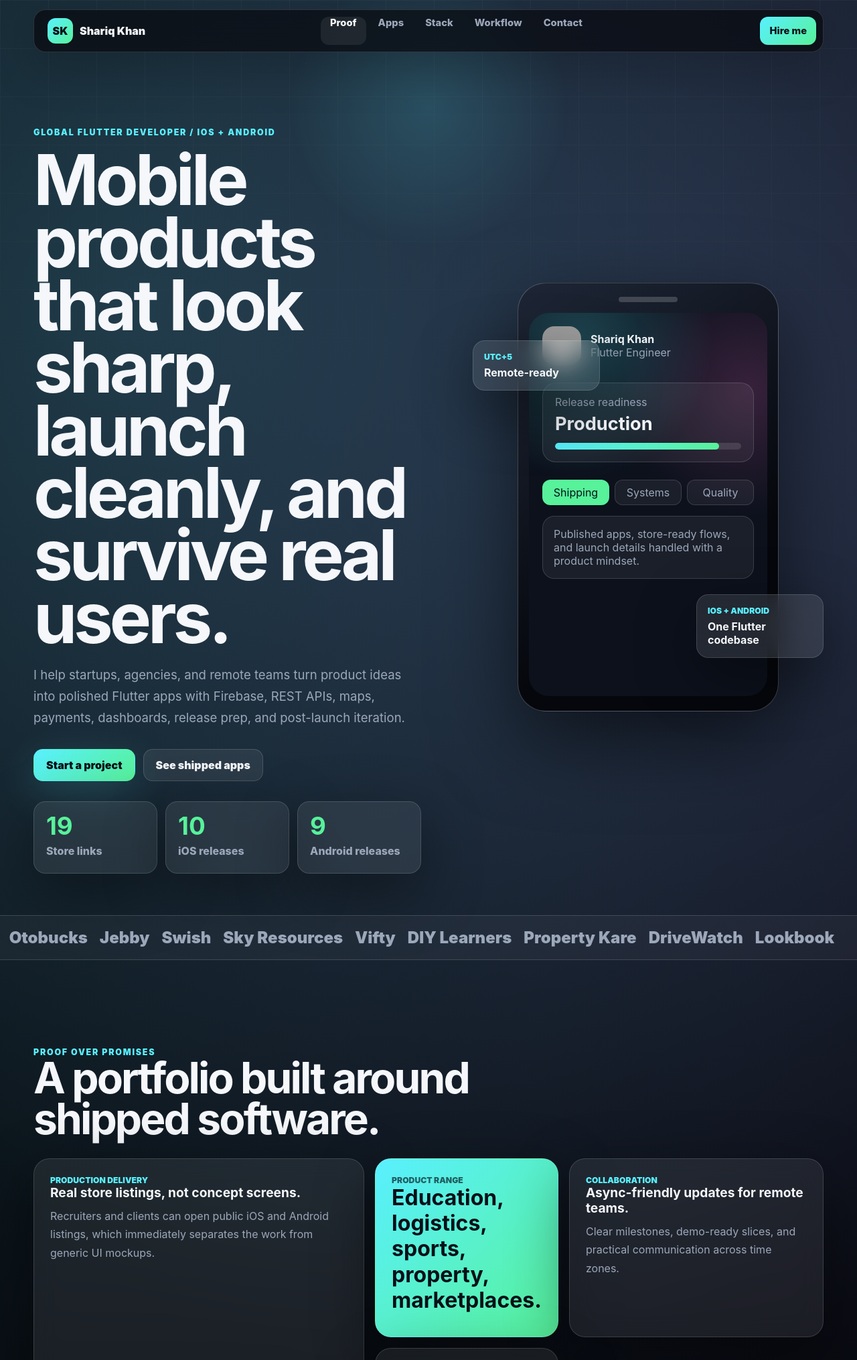
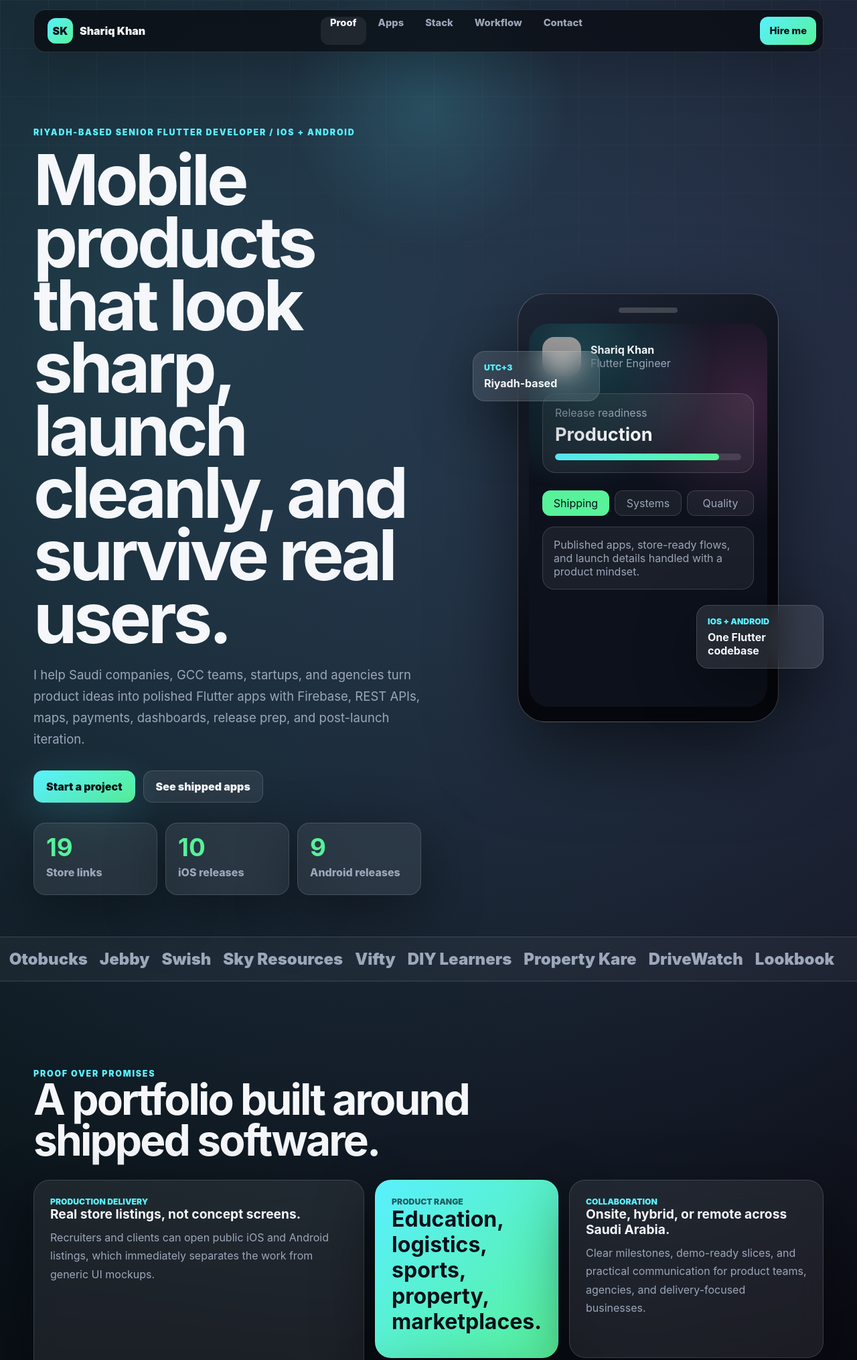
Before and after one commit to ZAMANWAY/zamanway-flutter-portfolio, a plain HTML site: page index.html in a window 1280 px wide. Shown: the top 2030 px of the page at 67% size. Drawn offline with Linux system fonts and the light colour scheme; grey boxes are pictures that could not be loaded.

Commit message:
Update portfolio for KSA positioning

```diff
--- a/index.html
+++ b/index.html
@@ -3,8 +3,8 @@
   <head>
     <meta charset="utf-8" />
     <meta name="viewport" content="width=device-width, initial-scale=1" />
-    <meta name="description" content="Shariq Khan is a Flutter developer building published iOS and Android apps for global startups, agencies, and remote product teams." />
-    <title>Shariq Khan | Flutter Developer</title>
+    <meta name="description" content="Shariq Khan is a Riyadh-based Senior Flutter Developer building published iOS and Android apps for Saudi companies, GCC teams, and product businesses." />
+    <title>Shariq Khan | Senior Flutter Developer KSA</title>
     <link rel="preconnect" href="https://avatars.githubusercontent.com" />
     <link rel="stylesheet" href="./styles.css" />
   </head>
@@ -20,9 +20,9 @@
     <main id="top">
       <section class="hero" data-reveal>
         <div class="hero-copy">
-          <p class="eyebrow">Global Flutter developer / iOS + Android</p>
+          <p class="eyebrow">Riyadh-based Senior Flutter Developer / iOS + Android</p>
           <h1>Mobile products that look sharp, launch cleanly, and survive real users.</h1>
-          <p class="hero-text">I help startups, agencies, and remote teams turn product ideas into polished Flutter apps with Firebase, REST APIs, maps, payments, dashboards, release prep, and post-launch iteration.</p>
+          <p class="hero-text">I help Saudi companies, GCC teams, startups, and agencies turn product ideas into polished Flutter apps with Firebase, REST APIs, maps, payments, dashboards, release prep, and post-launch iteration.</p>
           <div class="hero-actions"><a class="primary-button" href="#contact">Start a project</a><a class="secondary-button" href="#apps">See shipped apps</a></div>
           <div class="cred-strip" aria-label="Portfolio stats"><div><strong data-count="19">0</strong><span>Store links</span></div><div><strong data-count="10">0</strong><span>iOS releases</span></div><div><strong data-count="9">0</strong><span>Android releases</span></div></div>
         </div>
@@ -37,7 +37,7 @@
                 <p id="preview-copy">Published apps, store-ready flows, and launch details handled with a product mindset.</p>
               </div>
             </div>
-            <div class="floating-card card-one"><span>UTC+5</span><strong>Remote-ready</strong></div>
+            <div class="floating-card card-one"><span>UTC+3</span><strong>Riyadh-based</strong></div>
             <div class="floating-card card-two"><span>iOS + Android</span><strong>One Flutter codebase</strong></div>
           </div>
         </div>
@@ -48,7 +48,7 @@
         <div class="bento-grid">
           <article class="bento-card large"><span>Production delivery</span><h3>Real store listings, not concept screens.</h3><p>Recruiters and clients can open public iOS and Android listings, which immediately separates the work from generic UI mockups.</p></article>
           <article class="bento-card accent"><span>Product range</span><h3>Education, logistics, sports, property, marketplaces.</h3></article>
-          <article class="bento-card"><span>Collaboration</span><h3>Async-friendly updates for remote teams.</h3><p>Clear milestones, demo-ready slices, and practical communication across time zones.</p></article>
+          <article class="bento-card"><span>Collaboration</span><h3>Onsite, hybrid, or remote across Saudi Arabia.</h3><p>Clear milestones, demo-ready slices, and practical communication for product teams, agencies, and delivery-focused businesses.</p></article>
           <article class="bento-card"><span>Execution</span><h3>From UI polish to backend integrations.</h3><p>Firebase, REST APIs, maps, payments, notifications, admin flows, and release support.</p></article>
         </div>
       </section>
@@ -62,9 +62,9 @@
       </section>
       <section class="stack-section" id="stack" data-reveal><div class="section-heading"><span class="section-kicker">Stack and services</span><h2>Useful where mobile work gets messy.</h2></div><div class="stack-grid"><article><span>01</span><h3>Flutter builds</h3><p>Reusable UI, responsive layouts, navigation, forms, state, animations, and app architecture.</p></article><article><span>02</span><h3>Backend integration</h3><p>Firebase Auth, Firestore, storage, REST APIs, push notifications, maps, payments, and admin flows.</p></article><article><span>03</span><h3>Launch polish</h3><p>Bug fixing, edge states, loading states, store assets, release prep, and post-launch maintenance.</p></article></div></section>
       <section class="workflow-section" id="workflow" data-reveal><div class="section-heading"><span class="section-kicker">Workflow</span><h2>Simple process. Fast signal. Fewer surprises.</h2></div><div class="workflow-list"><div><span>Discover</span><p>Clarify users, features, integrations, release target, and risks.</p></div><div><span>Build</span><p>Ship in useful milestones with demoable app slices and clear progress updates.</p></div><div><span>Launch</span><p>Stabilize, polish, prepare store assets, and support the release window.</p></div></div></section>
-      <section class="contact-section" id="contact" data-reveal><div><span class="section-kicker">Available worldwide</span><h2>Need a Flutter developer who can actually ship?</h2><p>Open to remote roles, freelance builds, agency support, and startup product work across time zones.</p></div><div class="contact-panel"><a class="primary-button" href="mailto:0077shariq@gmail.com">Email</a><a class="secondary-button" href="tel:+923340269930">Call</a><a class="secondary-button" href="https://linkedin.com/in/shariq-khan-61a24244" target="_blank" rel="noreferrer">LinkedIn</a><a class="secondary-button" href="https://github.com/ZAMANWAY" target="_blank" rel="noreferrer">GitHub</a><button class="copy-button" type="button" data-copy="0077shariq@gmail.com">Copy email</button><button class="copy-button" type="button" data-copy="+923340269930">Copy phone</button><p>0077shariq@gmail.com | +92 334 0269930 | UTC+5</p></div></section>
+      <section class="contact-section" id="contact" data-reveal><div><span class="section-kicker">Available in KSA</span><h2>Need a Flutter developer who can actually ship?</h2><p>Currently based in Riyadh and open to onsite, hybrid, remote, contract, freelance, and full-time Flutter roles across Saudi Arabia.</p></div><div class="contact-panel"><a class="primary-button" href="mailto:0077shariq@gmail.com">Email</a><a class="secondary-button" href="tel:+966502861326">Call</a><a class="secondary-button" href="https://linkedin.com/in/shariq-khan-b61a24244" target="_blank" rel="noreferrer">LinkedIn</a><a class="secondary-button" href="https://github.com/ZAMANWAY" target="_blank" rel="noreferrer">GitHub</a><button class="copy-button" type="button" data-copy="0077shariq@gmail.com">Copy email</button><button class="copy-button" type="button" data-copy="+966502861326">Copy phone</button><p>0077shariq@gmail.com | +966 50 286 1326 | Riyadh, Saudi Arabia | UTC+3</p></div></section>
     </main>
-    <footer class="footer"><span>Shariq Khan / Flutter Developer / Global remote</span><a href="#top">Back to top</a></footer>
+    <footer class="footer"><span>Shariq Khan / Senior Flutter Developer / Riyadh, Saudi Arabia</span><a href="#top">Back to top</a></footer>
     <div class="toast" role="status" aria-live="polite"></div>
     <script src="./script.js"></script>
   </body>
```
Also changed, not shown: 1 other file.
